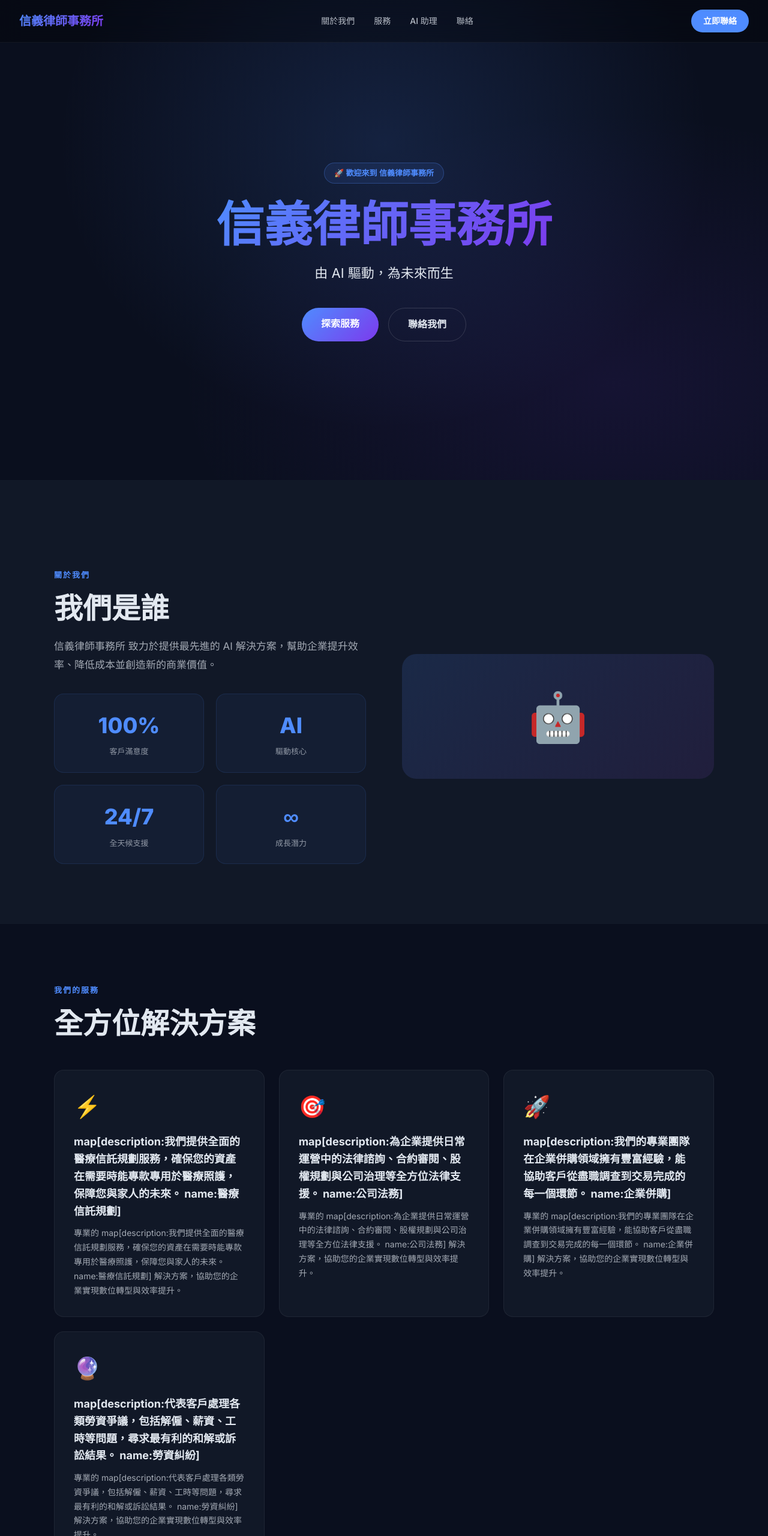
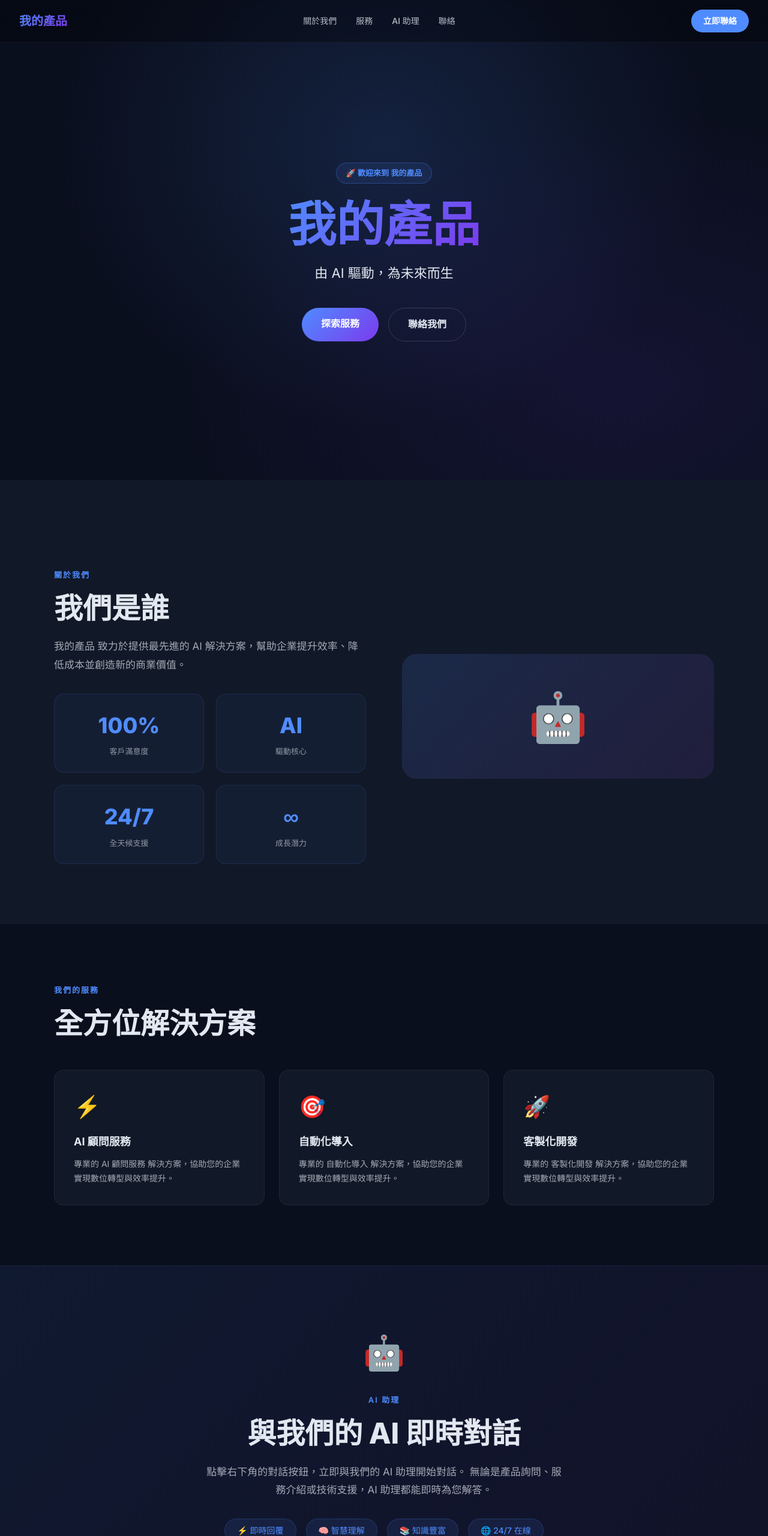
Before and after one commit to leyutech2020-coder/my-website, a plain HTML site: page index.html in a window 1280 px wide. Shown: the top 2560 px of the page at 60% size. Drawn offline with Linux system fonts and the light colour scheme; a script that the page names is missing.

Commit message:
Deploy website via AI Agent

```diff
--- a/index.html
+++ b/index.html
@@ -3,8 +3,8 @@
 <head>
 	<meta charset="UTF-8">
 	<meta name="viewport" content="width=device-width, initial-scale=1.0">
-	<meta name="description" content="信義律師事務所 - 由 AI 驅動，為未來而生">
-	<title>信義律師事務所</title>
+	<meta name="description" content="我的產品 - 由 AI 驅動，為未來而生">
+	<title>我的產品</title>
 	<link rel="preconnect" href="https://fonts.googleapis.com">
 	<link href="https://fonts.googleapis.com/css2?family=Inter:wght@300;400;500;600;700;800&display=swap" rel="stylesheet">
 	<style>
@@ -95,7 +95,7 @@
 <body>
 <!-- Navigation -->
 <nav>
-	<div class="nav-logo">信義律師事務所</div>
+	<div class="nav-logo">我的產品</div>
 	<div class="nav-links">
 		<a href="#about">關於我們</a>
 		<a href="#services">服務</a>
@@ -108,8 +108,8 @@
 <!-- Hero -->
 <section id="hero">
 	<div>
-		<div class="hero-badge">🚀 歡迎來到 信義律師事務所</div>
-		<h1 class="hero-title"><span>信義律師事務所</span></h1>
+		<div class="hero-badge">🚀 歡迎來到 我的產品</div>
+		<h1 class="hero-title"><span>我的產品</span></h1>
 		<p class="hero-tagline">由 AI 驅動，為未來而生</p>
 		<div class="hero-cta">
 			<a href="#services" class="btn-primary">探索服務</a>
@@ -125,7 +125,7 @@
 			<div>
 				<div class="section-label">關於我們</div>
 				<h2 class="section-title">我們是誰</h2>
-				<p class="section-desc">信義律師事務所 致力於提供最先進的 AI 解決方案，幫助企業提升效率、降低成本並創造新的商業價值。</p>
+				<p class="section-desc">我的產品 致力於提供最先進的 AI 解決方案，幫助企業提升效率、降低成本並創造新的商業價值。</p>
 				<div class="about-stats">
 					<div class="stat-card"><span class="stat-num">100%</span><div class="stat-label">客戶滿意度</div></div>
 					<div class="stat-card"><span class="stat-num">AI</span><div class="stat-label">驅動核心</div></div>
@@ -146,23 +146,18 @@
 		<div class="services-grid">
 		<div class="service-card">
 			<div class="service-icon">⚡</div>
-			<h3>map[description:我們提供全面的醫療信託規劃服務，確保您的資產在需要時能專款專用於醫療照護，保障您與家人的未來。 name:醫療信託規劃]</h3>
-			<p>專業的 map[description:我們提供全面的醫療信託規劃服務，確保您的資產在需要時能專款專用於醫療照護，保障您與家人的未來。 name:醫療信託規劃] 解決方案，協助您的企業實現數位轉型與效率提升。</p>
+			<h3>AI 顧問服務</h3>
+			<p>專業的 AI 顧問服務 解決方案，協助您的企業實現數位轉型與效率提升。</p>
 		</div>
 		<div class="service-card">
 			<div class="service-icon">🎯</div>
-			<h3>map[description:為企業提供日常運營中的法律諮詢、合約審閱、股權規劃與公司治理等全方位法律支援。 name:公司法務]</h3>
-			<p>專業的 map[description:為企業提供日常運營中的法律諮詢、合約審閱、股權規劃與公司治理等全方位法律支援。 name:公司法務] 解決方案，協助您的企業實現數位轉型與效率提升。</p>
+			<h3>自動化導入</h3>
+			<p>專業的 自動化導入 解決方案，協助您的企業實現數位轉型與效率提升。</p>
 		</div>
 		<div class="service-card">
 			<div class="service-icon">🚀</div>
-			<h3>map[description:我們的專業團隊在企業併購領域擁有豐富經驗，能協助客戶從盡職調查到交易完成的每一個環節。 name:企業併購]</h3>
-			<p>專業的 map[description:我們的專業團隊在企業併購領域擁有豐富經驗，能協助客戶從盡職調查到交易完成的每一個環節。 name:企業併購] 解決方案，協助您的企業實現數位轉型與效率提升。</p>
-		</div>
-		<div class="service-card">
-			<div class="service-icon">🔮</div>
-			<h3>map[description:代表客戶處理各類勞資爭議，包括解僱、薪資、工時等問題，尋求最有利的和解或訴訟結果。 name:勞資糾紛]</h3>
-			<p>專業的 map[description:代表客戶處理各類勞資爭議，包括解僱、薪資、工時等問題，尋求最有利的和解或訴訟結果。 name:勞資糾紛] 解決方案，協助您的企業實現數位轉型與效率提升。</p>
+			<h3>客製化開發</h3>
+			<p>專業的 客製化開發 解決方案，協助您的企業實現數位轉型與效率提升。</p>
 		</div>
 		</div>
 	</div>
@@ -201,7 +196,7 @@
 
 <!-- Footer -->
 <footer>
-	<p>© 2026 信義律師事務所. All rights reserved. Powered by AI Agent Platform.</p>
+	<p>© 2026 我的產品. All rights reserved. Powered by AI Agent Platform.</p>
 </footer>
 
 
@@ -210,7 +205,7 @@
 		data-key="ek_d6cc613fa50ba1a3352eac092dbd73350bba84831c74803b"
 		data-theme="#4f8cff"
 		data-position="right"
-		data-welcome="您好！我是 信義律師事務所 的 AI 助理，有什麼可以幫您的嗎？">
+		data-welcome="您好！我是 我的產品 的 AI 助理，有什麼可以幫您的嗎？">
 	</script>
 </body>
 </html>
```
